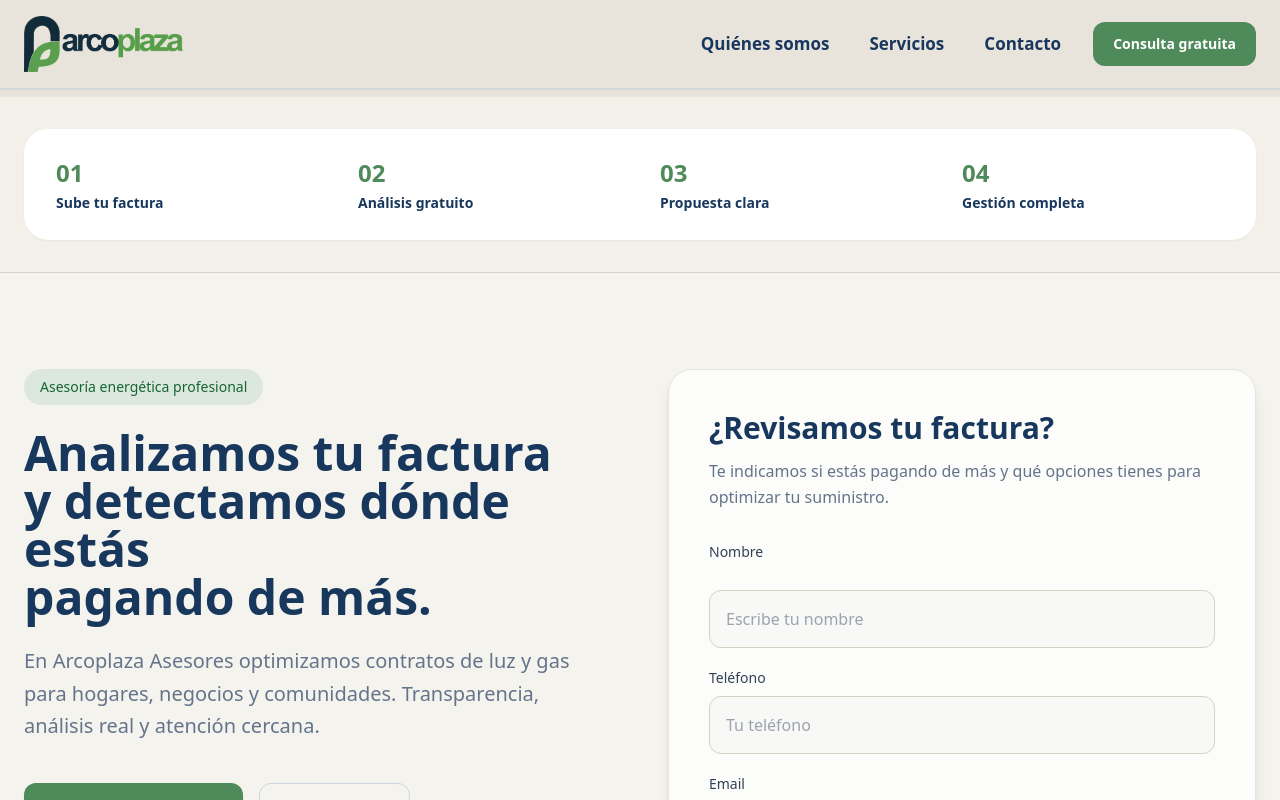
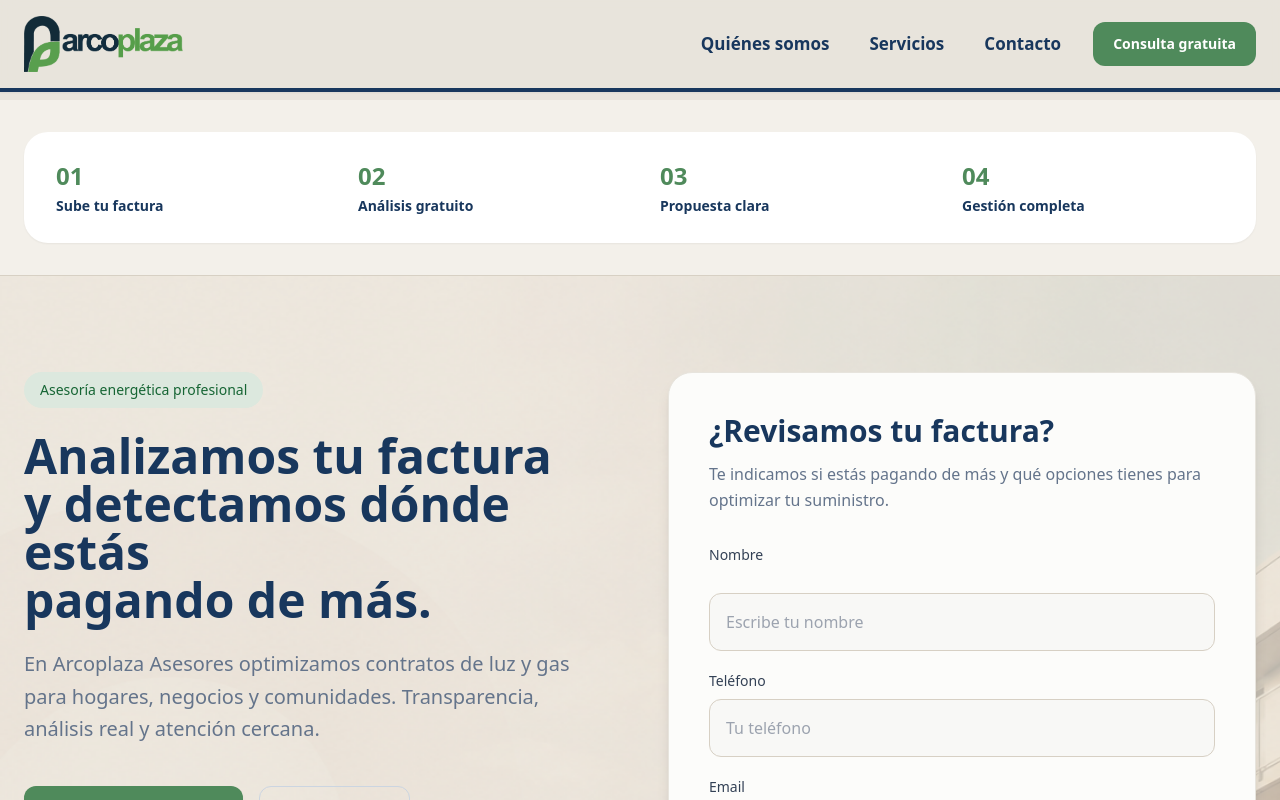
Before and after one commit to albatrosh-jpeg/arcoplaza-web, a React (Vite) app: page / in a window 1280 px wide. Shown: the top 800 px of the page. Built offline with nearby package versions, Linux system fonts and the light colour scheme.

Commit message:
ajustes visuales

```diff
--- a/src/App.jsx
+++ b/src/App.jsx
@@ -169,7 +169,7 @@ export default function ArcoplazaLanding() {
   return (
     <div className="min-h-screen bg-[#e8e4dc] text-corporate font-sans">
       {/* NAVBAR */}
-    <header className="sticky top-0 z-50 backdrop-blur bg-[#e8e4dc]/95 border-b border-slate-300 shadow-sm">
+    <header className="sticky top-0 z-50 backdrop-blur bg-[#e8e4dc]/95 border-b-4 border-corporate shadow-sm">
   <div className="max-w-7xl mx-auto px-6 py-4 flex items-center">
 
     <div className="flex items-center">
@@ -242,6 +242,13 @@ export default function ArcoplazaLanding() {
   className="relative overflow-hidden border-b border-slate-200"
 >
   <div className="absolute inset-0 bg-[#f5f3ee]" />
+
+<div
+  className="absolute inset-0 opacity-08 bg-cover bg-center mix-blend-multiply"
+  style={{
+    backgroundImage: "url('/hero-bg.png')"
+  }}
+/>
 
   <div className="relative max-w-7xl mx-auto px-6 py-16 lg:py-24 grid lg:grid-cols-2 gap-14 items-start">
           <div>
@@ -637,8 +644,8 @@ className="bg-corporateGreen hover:bg-corporateGreen-dark transition-colors text
       </section>
 
       {/* FOOTER */}
-      <footer className="border-t border-[#d7d0c4] bg-[#f8f8f6]">
-        <div className="max-w-7xl mx-auto px-6 py-8 flex flex-col md:flex-row justify-between gap-4 text-sm text-slate-500">
+      <footer className="border-t border-[#1f4675] bg-corporate">
+        <div className="max-w-7xl mx-auto px-6 py-8 flex flex-col md:flex-row justify-between gap-4 text-sm text-slate-300">
           <div>© 2026 arcoplaza Asesores</div>
           <div>El trabajo bien hecho habla por sí solo.</div>
         </div>
```
Also changed, not shown: public/hero-bg.png (added).
